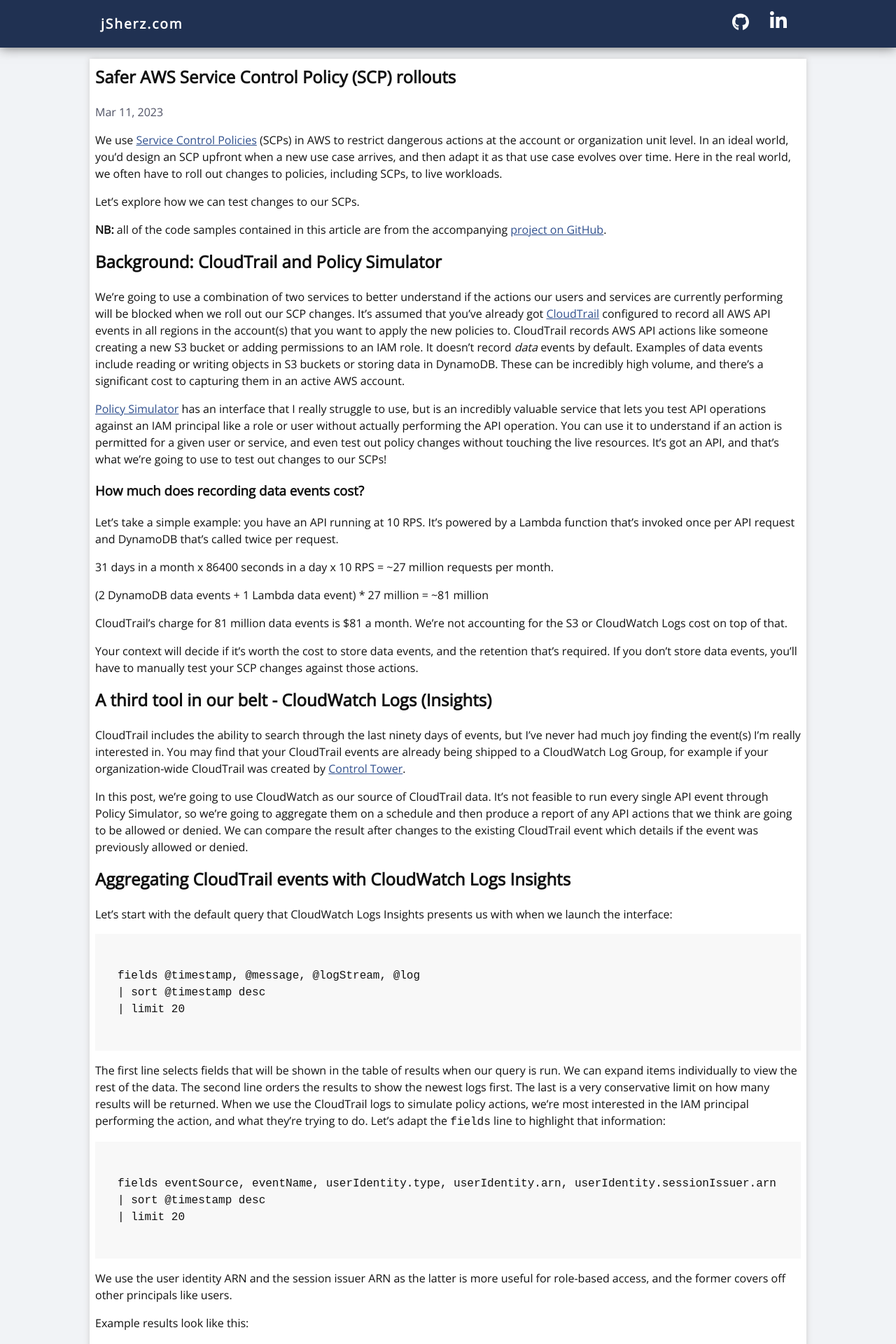
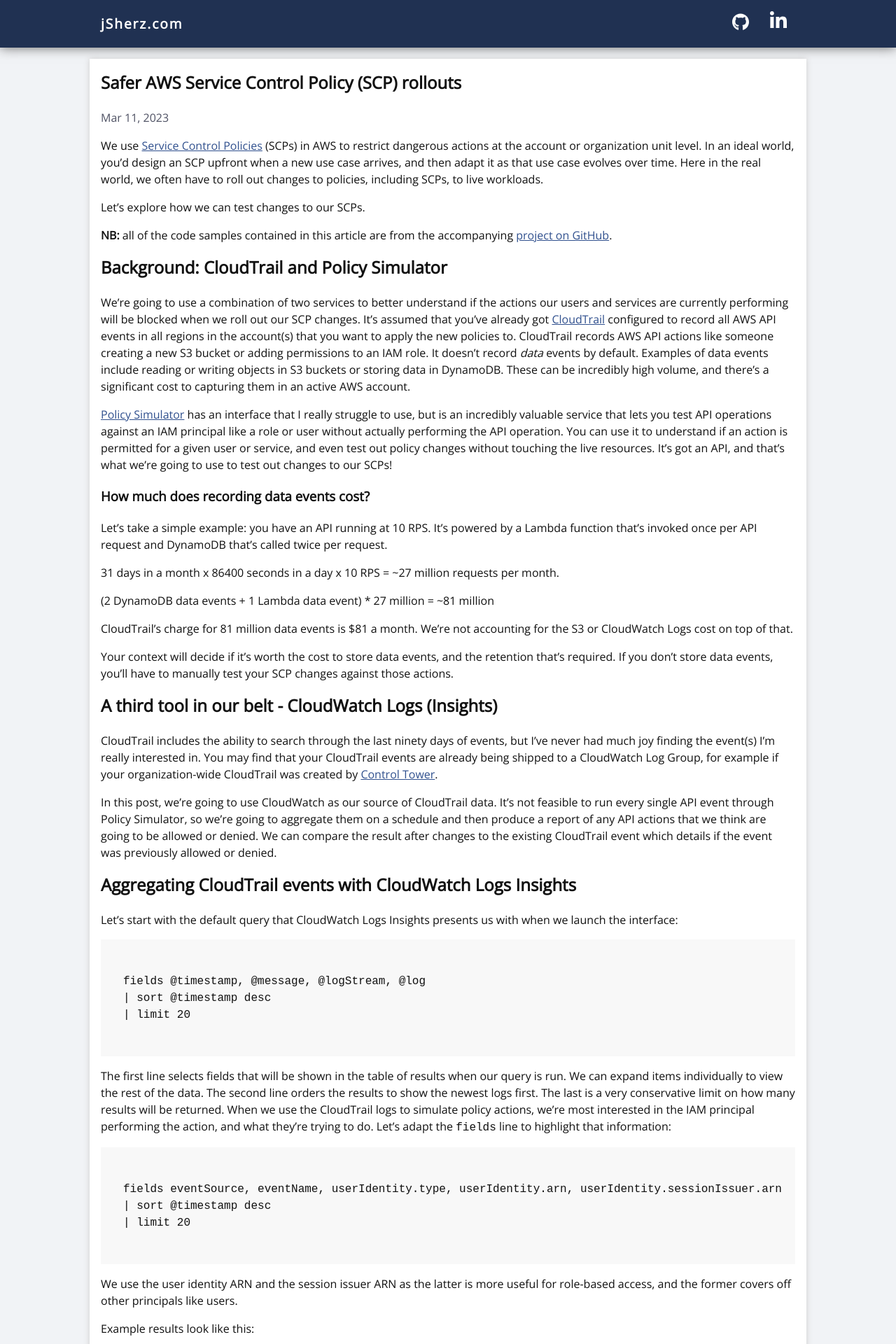
Before and after one commit to jSherz/jsj-blog, a Jekyll site: the page built from _posts/2023-03-04-safer-service-control-policy-rollouts.md, in a window 1280 px wide. Shown: the top 1920 px of the page at 70% size. Built offline with Jekyll 4.4.1, drawn with Linux system fonts in a browser that asks for light colours; some of the changed text lies outside the part shown.

Commit message:
Increase content padding. Style tables. A few teaks.

```diff
--- a/_sass/_layout.scss
+++ b/_sass/_layout.scss
@@ -342,7 +342,7 @@
   margin: 1rem auto;
   background: white;
   box-shadow: #ccc 0 0 0.5rem;
-  padding: 0.5rem;
+  padding: 1rem;
 }
 
 .post {
@@ -367,3 +367,24 @@
   max-width: $content-width;
   margin: 1rem auto;
 }
+
+table {
+  display: inline-block;
+  border-collapse: collapse;
+  overflow: auto;
+  table-layout: fixed;
+  max-width: 62rem;
+}
+
+th, td {
+  border: solid 0.1rem #999;
+  padding: 0.5rem;
+  margin: 0;
+  overflow: hidden;
+  text-overflow: ellipsis;
+  white-space: nowrap;
+}
+
+th {
+  background-color: #ddd;
+}
```
